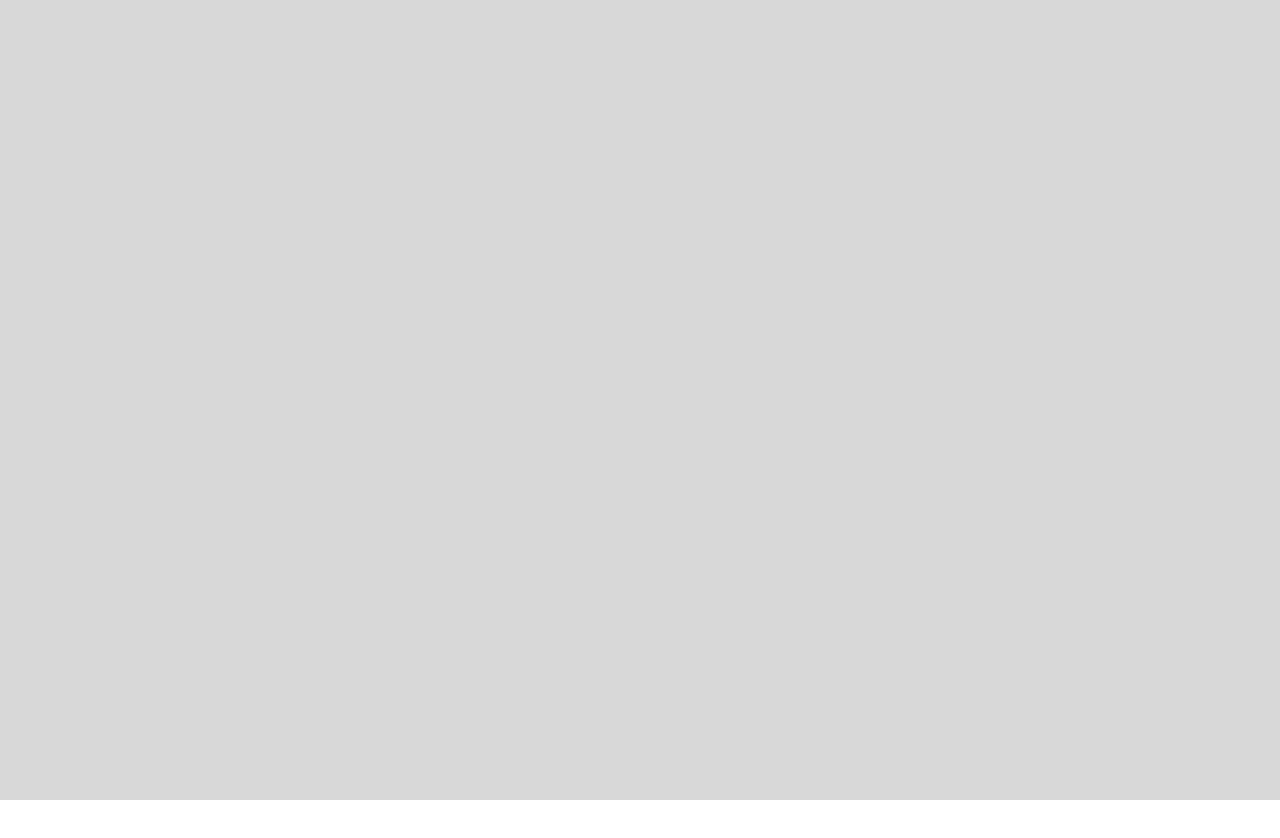
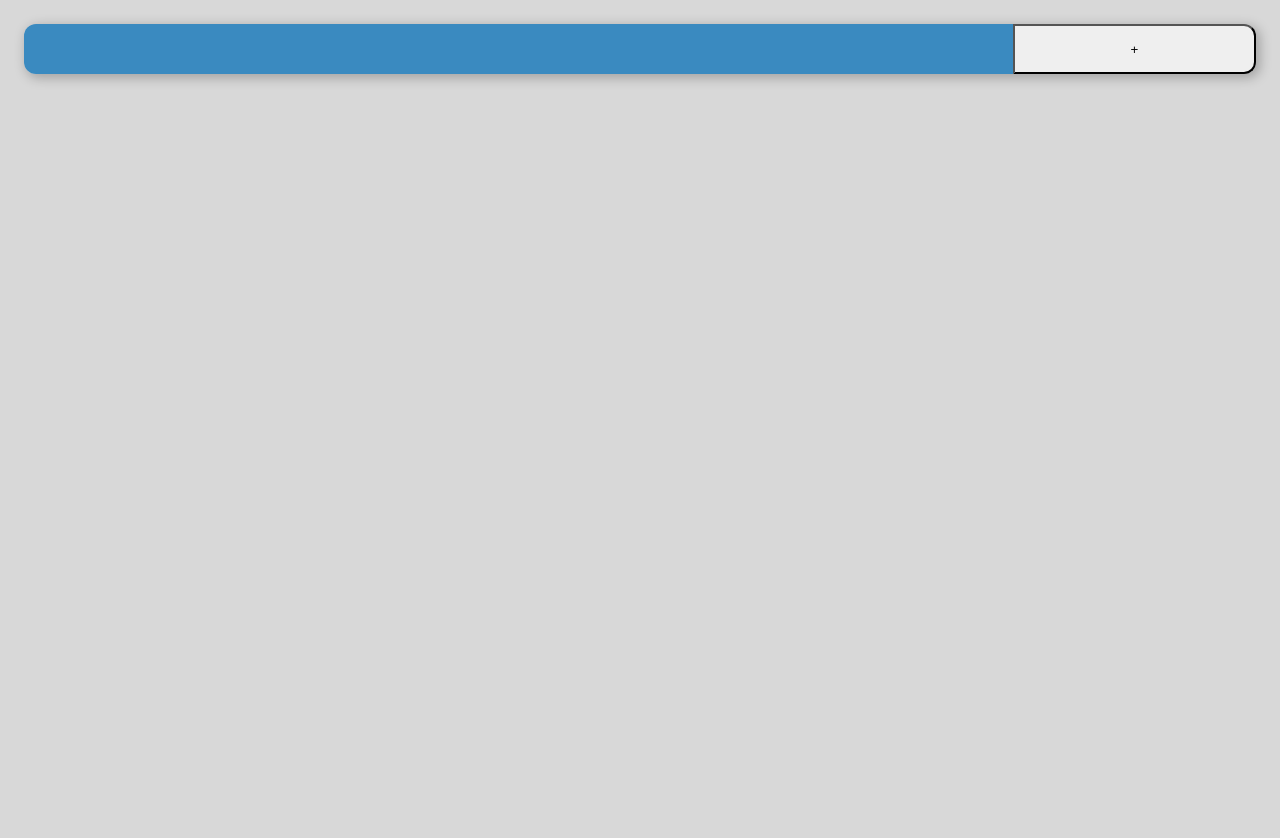
Before and after one commit to Marat-Gumerov74/react-course-weather, a React (Create React App) app in the folder my-app/: page / in a window 1280 px wide. Shown: the top 838 px of the page. Before the commit the page ends 800 px from the top, so only its background shows below. Built offline with nearby package versions, Linux system fonts and the light colour scheme.

Commit message:
step001 - add Input

```diff
--- a/my-app/src/App.css
+++ b/my-app/src/App.css
@@ -1,4 +1,30 @@
 .Main {
   background-color: #d8d8d8;
   height: 100vh;
+  padding: 24px;
 }
+
+.InputWrap {
+  display: flex;
+  height: 50px;
+  border-radius: 12px;
+  box-shadow: 3px 3px 12px 1px rgba(0,0,0,0.25);
+}
+
+.Input {
+  width: 80%;
+  padding: 4px 8px;
+  border-top-left-radius: 12px;
+  border-bottom-left-radius: 12px;
+  background-color: #3a8ac0;
+  font-size: 18px;
+  color: #fff;
+  border: none;
+  outline: 0;
+}
+
+.Button {
+  width: 20%;
+  border-top-right-radius: 12px;
+  border-bottom-right-radius: 12px;
+}
--- a/my-app/src/App.js
+++ b/my-app/src/App.js
@@ -1,9 +1,11 @@
-import logo from './logo.svg';
 import './App.css';
+import { Input } from './Input';
 
 function App() {
   return (
-    <div className="Main"></div>
+    <div className="Main">
+      <Input />
+    </div>
   );
 }
 
--- /dev/null
+++ b/my-app/src/Input/index.js
@@ -0,0 +1,11 @@
+import React from 'react';
+import '../App.css';
+
+export const Input = () => {
+    return (
+        <div className="InputWrap">
+            <input className='Input'/>
+            <button className='Button'>+</button>
+        </div>
+    );
+};
```
